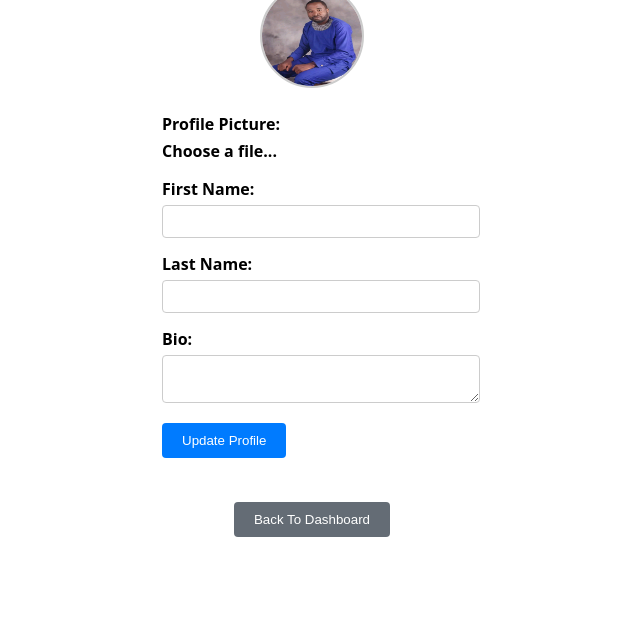
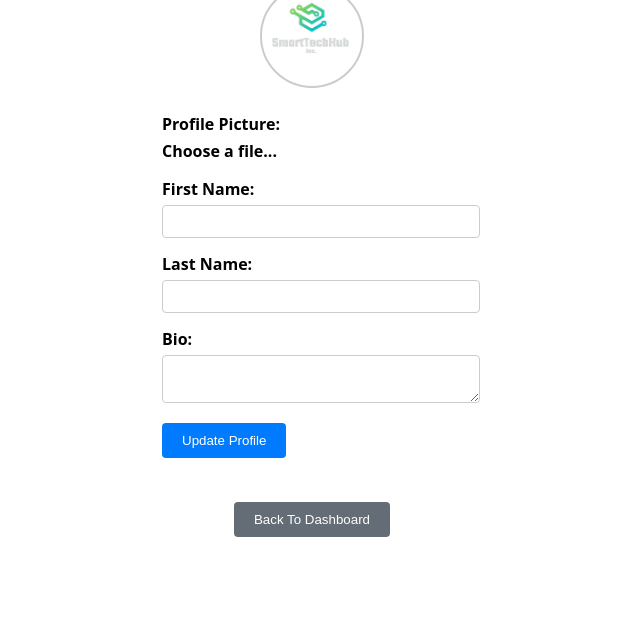
Before and after one commit to Mykol5/smartcodeacademy, a plain HTML site: page update-profile.html in a window 1280 px wide. Shown: the part 161-800 px from the top of the page, without its empty margins (328-968 px from the left). Drawn offline with Linux system fonts and the light colour scheme; some packages are replaced by stand-ins of ours; a script that the page names is missing.

Commit message:
profile commit

```diff
--- a/update-profile.html
+++ b/update-profile.html
@@ -12,7 +12,7 @@
     <div class="container">
         <h1>Update Profile</h1>
         <div class="profile-picture">
-            <img src="img/mike.jpeg" alt="Image Icon" id="image-icon">
+            <img src="img/smarttech.png" alt="Image Icon" id="image-icon">
         </div>
         <form id="update-profile-form" enctype="multipart/form-data">
             <!-- Add a container for the profile picture input field -->
```
